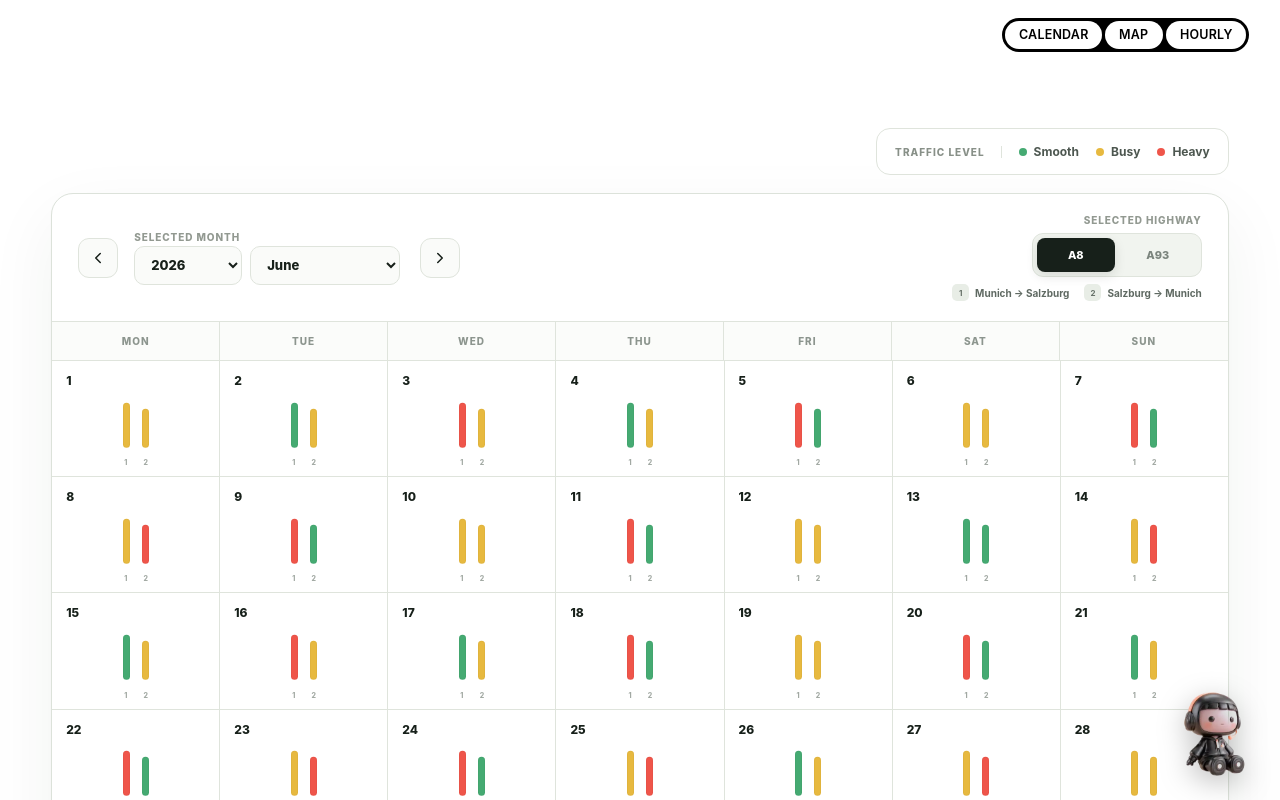
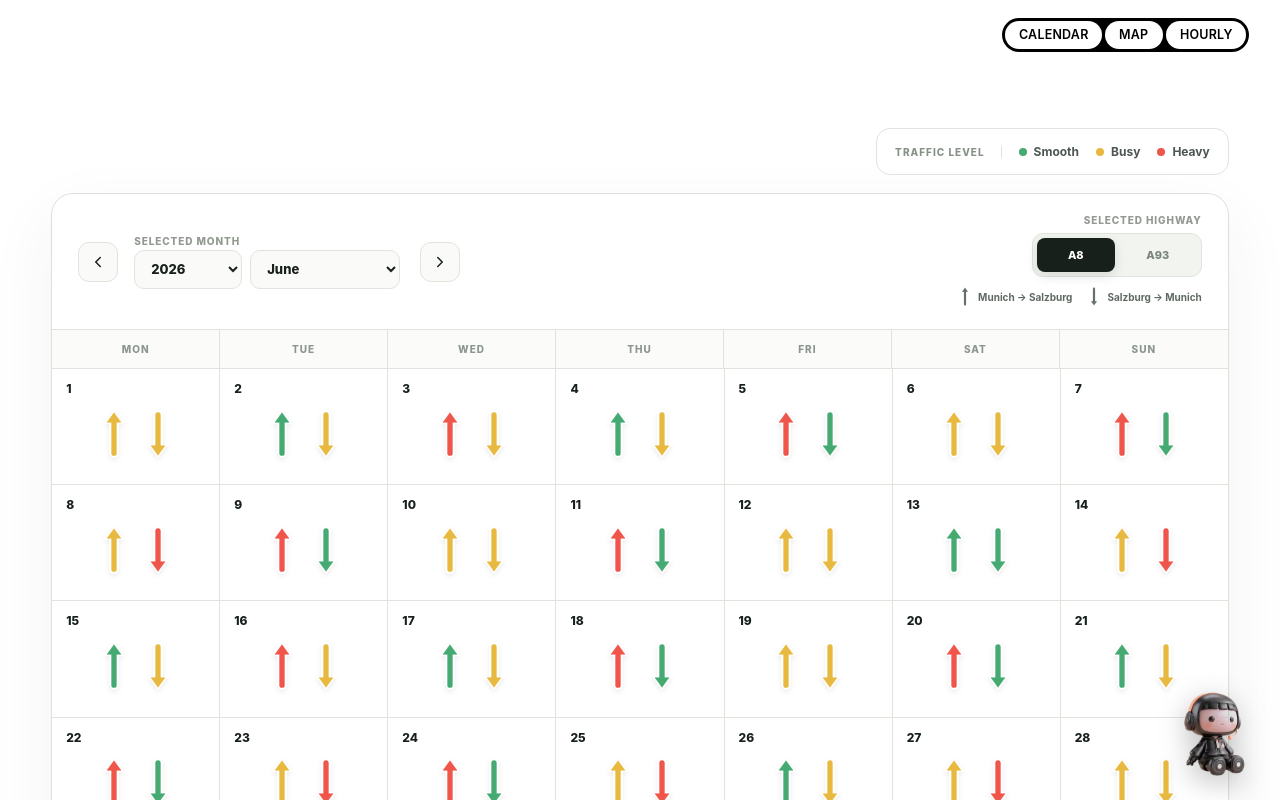
Before and after one commit to ForeverTTT/Autobahn-hackathon, a React (Vite) app in the folder web/: page /#/calendar in a window 1280 px wide. Shown: the top 800 px of the page. Built offline with nearby package versions, Linux system fonts and the light colour scheme.

Commit message:
update web, direction, timeline

```diff
--- /dev/null
+++ b/web/arrows/RouteArrow.jsx
@@ -0,0 +1,53 @@
+const ARROWS = {
+  1: {
+    line: "M 32 86 L 32 24",
+    outlineHead: "32,5 13,31 51,31",
+    mainHead: "32,10 19,28 45,28",
+  },
+  2: {
+    line: "M 32 14 L 32 76",
+    outlineHead: "32,95 13,69 51,69",
+    mainHead: "32,90 19,72 45,72",
+  },
+};
+
+export default function RouteArrow({ road, direction, status, label }) {
+  const arrow = ARROWS[direction];
+
+  return (
+    <svg
+      className={`route-direction-shape ${road.toLowerCase()} ${status}`}
+      viewBox="0 0 64 100"
+      role="img"
+      aria-label={label}
+      preserveAspectRatio="xMidYMid meet"
+    >
+      <path
+        d={arrow.line}
+        fill="none"
+        stroke="#ffffff"
+        strokeWidth="18"
+        strokeLinecap="round"
+      />
+      <polygon
+        points={arrow.outlineHead}
+        fill="#ffffff"
+        stroke="#ffffff"
+        strokeLinejoin="round"
+      />
+      <path
+        d={arrow.line}
+        fill="none"
+        stroke="currentColor"
+        strokeWidth="10"
+        strokeLinecap="round"
+      />
+      <polygon
+        points={arrow.mainHead}
+        fill="currentColor"
+        stroke="currentColor"
+        strokeLinejoin="round"
+      />
+    </svg>
+  );
+}
--- a/web/src/components/CalendarPage.jsx
+++ b/web/src/components/CalendarPage.jsx
@@ -8,6 +8,7 @@ import {
   ROAD_DIRECTIONS,
   statusLabel,
 } from "../lib/trafficData";
+import RouteArrow from "../../arrows/RouteArrow";
 
 const YEARS = Array.from({ length: 7 }, (_, index) => 2023 + index);
 const MONTHS = [
@@ -29,6 +30,31 @@ const ROADS = [
   { id: "A8", className: "a8" },
   { id: "A93", className: "a93" },
 ];
+const STATUS_SCORE = {
+  smooth: 0,
+  busy: 1,
+  heavy: 2,
+};
+const SCORE_STATUS = ["smooth", "busy", "heavy"];
+
+function buildTrafficOverview(dateKey, road, direction) {
+  return Array.from({ length: 6 }, (_, index) => {
+    const startHour = index * 4;
+    const statuses = Array.from({ length: 4 }, (_, hourOffset) =>
+      getHourlyStatus(dateKey, road, direction, startHour + hourOffset),
+    );
+    const averageScore =
+      statuses.reduce((total, status) => total + STATUS_SCORE[status], 0) /
+      statuses.length;
+
+    return {
+      label: `${String(startHour).padStart(2, "0")}–${String(
+        startHour + 4,
+      ).padStart(2, "0")}`,
+      status: SCORE_STATUS[Math.round(averageScore)],
+    };
+  });
+}
 
 function buildMonth(year, month, road) {
   const firstDay = new Date(year, month, 1);
@@ -89,6 +115,13 @@ export default function CalendarPage() {
     ? days.find((item) => item?.day === selectedDay)
     : null;
   const directions = ROAD_DIRECTIONS[road];
+  const trafficOverview = useMemo(
+    () =>
+      selected
+        ? buildTrafficOverview(selected.dateKey, road, detailDirection)
+        : [],
+    [selected?.dateKey, road, detailDirection],
+  );
 
   const moveMonth = (offset) => {
     const next = new Date(year, month + offset, 1);
@@ -212,7 +245,12 @@ export default function CalendarPage() {
               <div className="direction-key">
                 {directions.map((direction, index) => (
                   <span key={direction}>
-                    <b>{index + 1}</b>
+                    <RouteArrow
+                      road={road}
+                      direction={index + 1}
+                      status="neutral"
+                      label={direction}
+                    />
                     {direction}
                   </span>
                 ))}
@@ -239,13 +277,21 @@ export default function CalendarPage() {
                   aria-label={`${MONTHS[month]} ${item.day}, ${year}. ${directions[0]} ${statusLabel(item.directions[0])}, ${directions[1]} ${statusLabel(item.directions[1])}.`}
                 >
                   <span className="day-number">{item.day}</span>
-                  <span className="traffic-bars" aria-hidden="true">
-                    <i className={item.directions[0]} />
-                    <i className={item.directions[1]} />
-                  </span>
-                  <span className="mobile-road-labels">
-                    <small>1</small>
-                    <small>2</small>
+                  <span
+                    className={`calendar-route-shapes ${road.toLowerCase()}`}
+                  >
+                    <RouteArrow
+                      road={road}
+                      direction={1}
+                      status={item.directions[0]}
+                      label={`${directions[0]}: ${statusLabel(item.directions[0])}`}
+                    />
+                    <RouteArrow
+                      road={road}
+                      direction={2}
+                      status={item.directions[1]}
+                      label={`${directions[1]}: ${statusLabel(item.directions[1])}`}
+                    />
                   </span>
                 </button>
               ) : (
@@ -293,9 +339,34 @@ export default function CalendarPage() {
                     key={direction}
                     onClick={() => setDetailDirection(index + 1)}
                   >
-                    <small>{index + 1}</small>
+                    <RouteArrow
+                      road={road}
+                      direction={index + 1}
+                      status="neutral"
+                      label={direction}
+                    />
                     {direction}
                   </button>
+                ))}
+              </div>
+            </div>
+
+            <div className="traffic-overview">
+              <span className="traffic-overview-title">
+                4-hour average traffic
+              </span>
+              <div className="traffic-overview-line">
+                {trafficOverview.map((period) => (
+                  <span
+                    className={`traffic-overview-segment ${period.status}`}
+                    key={period.label}
+                    title={`${period.label}: ${statusLabel(period.status)}`}
+                  />
+                ))}
+              </div>
+              <div className="traffic-overview-labels">
+                {trafficOverview.map((period) => (
+                  <span key={period.label}>{period.label}</span>
                 ))}
               </div>
             </div>
--- a/web/src/styles.css
+++ b/web/src/styles.css
@@ -498,15 +498,15 @@ a:focus-visible {
   font-weight: 650;
 }
 
-.direction-key b {
-  display: grid;
-  width: 17px;
-  height: 17px;
-  place-items: center;
-  border-radius: 5px;
-  background: #e8ede6;
+.direction-key .route-direction-shape {
+  flex: 0 0 auto;
   color: #657068;
-  font-size: 8px;
+  filter: none;
+}
+
+.direction-key .route-direction-shape {
+  width: 14px;
+  height: 25px;
 }
 
 .route-badge,
@@ -605,55 +605,45 @@ button.day-cell.selected {
   font-weight: 800;
 }
 
-.traffic-bars {
+.calendar-route-shapes {
   position: absolute;
-  top: 50%;
+  top: 56%;
   left: 50%;
   display: flex;
-  align-items: flex-end;
-  gap: 12px;
-  transform: translate(-50%, -36%);
-}
-
-.traffic-bars i {
+  width: 88px;
+  height: 68%;
+  align-items: center;
+  justify-content: center;
+  flex-direction: row;
+  gap: 10px;
+  transform: translate(-50%, -50%);
+}
+
+.route-direction-shape {
   display: block;
-  width: 7px;
-  height: 39px;
-  border-radius: 999px;
-  box-shadow: inset 0 0 0 1px rgba(0, 0, 0, 0.03);
-}
-
-.traffic-bars i:first-child {
-  height: 45px;
-}
-
-.traffic-bars i.smooth {
-  background: var(--green);
-}
-
-.traffic-bars i.busy {
-  background: var(--yellow);
-}
-
-.traffic-bars i.heavy {
-  background: var(--red);
-}
-
-.mobile-road-labels {
-  position: absolute;
-  bottom: 9px;
-  left: 50%;
-  display: flex;
-  gap: 8px;
-  transform: translateX(-50%);
-  color: #a2a9a3;
-}
-
-.mobile-road-labels small {
-  width: 12px;
-  font-size: 7px;
-  font-weight: 850;
-  text-align: center;
+  overflow: visible;
+  filter: drop-shadow(0 2px 2px rgba(23, 32, 26, 0.09));
+}
+
+.calendar-route-shapes .route-direction-shape {
+  width: 34px;
+  height: 100%;
+}
+
+.route-direction-shape.smooth {
+  color: var(--green);
+}
+
+.route-direction-shape.busy {
+  color: var(--yellow);
+}
+
+.route-direction-shape.heavy {
+  color: var(--red);
+}
+
+.route-direction-shape.neutral {
+  color: #657068;
 }
 
 .calendar-help {
@@ -781,17 +771,76 @@ button.day-cell.selected {
   box-shadow: inset 3px 0 0 var(--green);
 }
 
-.drawer-direction small {
+.drawer-direction .route-direction-shape {
+  flex: 0 0 auto;
+  color: #657068;
+  filter: none;
+}
+
+.drawer-direction .route-direction-shape {
+  width: 18px;
+  height: 34px;
+}
+
+.traffic-overview {
+  padding: 15px 24px 17px;
+  border-bottom: 1px solid var(--line);
+}
+
+.traffic-overview-title {
+  display: block;
+  margin-bottom: 12px;
+  color: #8b948d;
+  font-size: 9px;
+  font-weight: 850;
+  letter-spacing: 0.1em;
+  text-transform: uppercase;
+}
+
+.traffic-overview-line,
+.traffic-overview-labels {
   display: grid;
-  width: 21px;
-  height: 21px;
-  flex: 0 0 auto;
-  place-items: center;
-  border-radius: 6px;
-  background: #fff;
-  color: #758078;
+  grid-template-columns: repeat(6, minmax(0, 1fr));
+}
+
+.traffic-overview-line {
+  overflow: hidden;
+  height: 10px;
+  border: 2px solid #fff;
+  border-radius: 999px;
+  background: #e7ebe5;
+  box-shadow:
+    0 0 0 1px #dfe5de,
+    0 2px 5px rgba(27, 38, 29, 0.08);
+}
+
+.traffic-overview-segment {
+  min-width: 0;
+  border-right: 1px solid rgba(255, 255, 255, 0.8);
+}
+
+.traffic-overview-segment:last-child {
+  border-right: 0;
+}
+
+.traffic-overview-segment.smooth {
+  background: var(--green);
+}
+
+.traffic-overview-segment.busy {
+  background: var(--yellow);
+}
+
+.traffic-overview-segment.heavy {
+  background: var(--red);
+}
+
+.traffic-overview-labels {
+  margin-top: 7px;
+  color: #7c867f;
   font-size: 8px;
-  font-weight: 850;
+  font-weight: 750;
+  text-align: center;
 }
 
 .hourly-list-heading {
@@ -1354,21 +1403,6 @@ button.day-cell.selected {
     top: 6px;
     left: 7px;
     font-size: 10px;
-  }
-
-  .traffic-bars {
-    gap: 7px;
-    transform: translate(-50%, -30%);
-  }
-
-  .traffic-bars i,
-  .traffic-bars i:first-child {
-    width: 5px;
-    height: 29px;
-  }
-
-  .mobile-road-labels {
-    display: none;
   }
 
   .day-detail-drawer {
```
Also changed, not shown: web/arrows/A8.js (added, +90 -0 lines), web/arrows/A93.js (added, +62 -0 lines).
